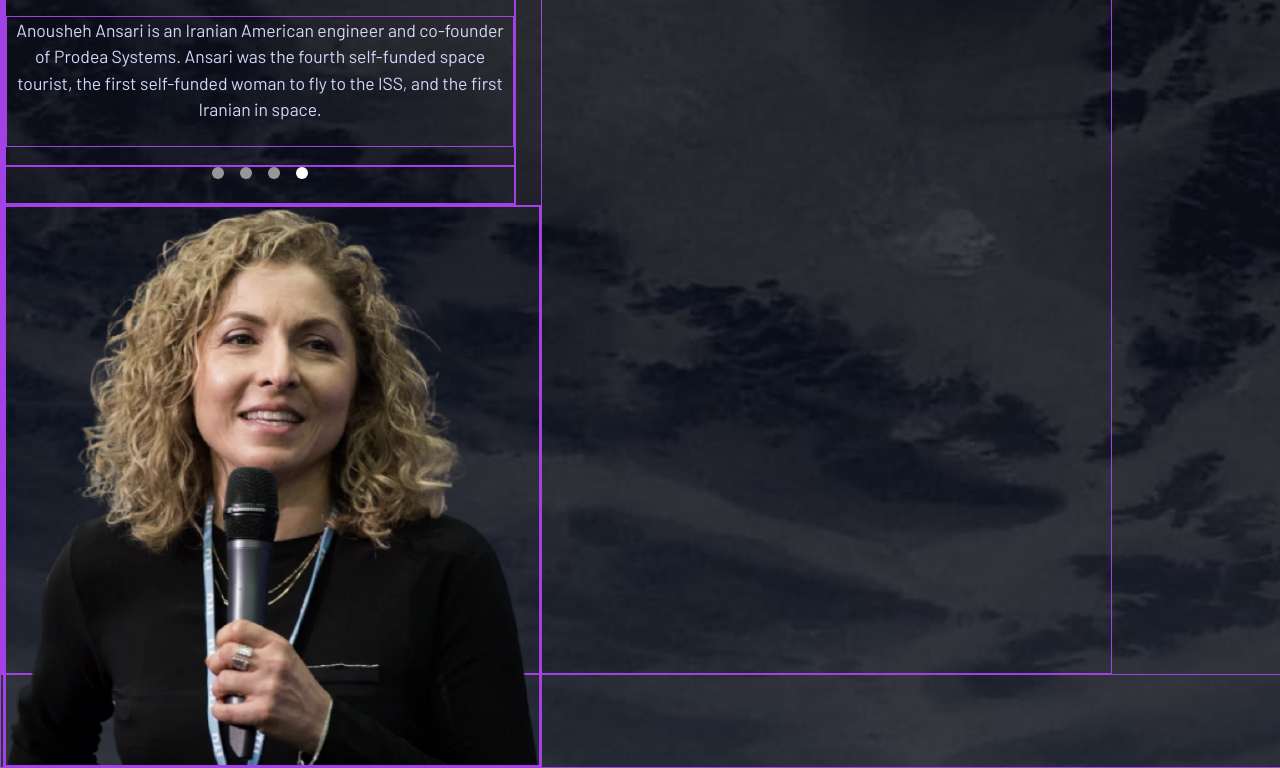
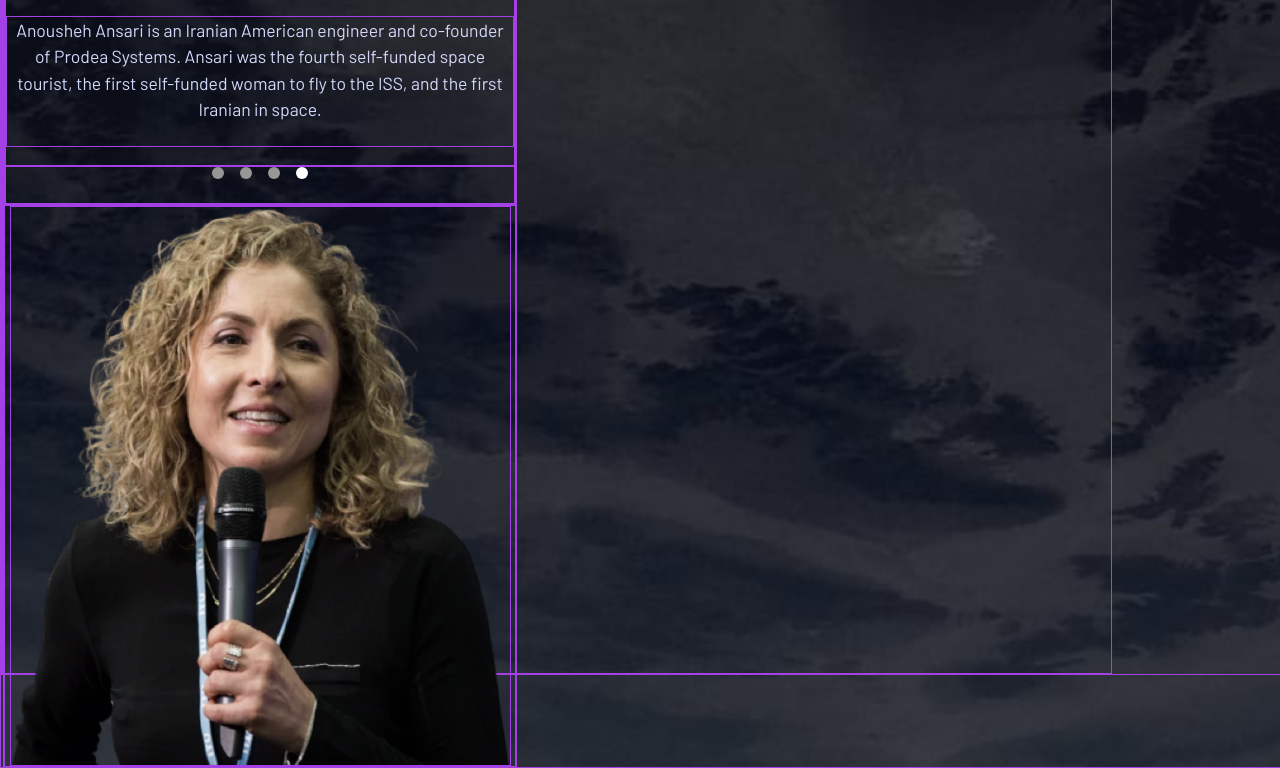
Before and after one commit to indigorose/Space-Website, a plain HTML site: page crew-engineer.html in a window 1280 px wide. Shown: the part 256-1024 px from the top of the page. Drawn offline with Linux system fonts and the light colour scheme.

Commit message:
Refactor engineer tablet image layout for improved responsiveness and spacing

```diff
--- a/crew-engineer.html
+++ b/crew-engineer.html
@@ -135,7 +135,7 @@
 								src="./assets/crew/image-anousheh-ansari.webp"
 								alt="Anousheh Ansari"
 								id="crew-image"
-								class="crew-image"
+								class="crew-image ansari-image"
 							/>
 						</div>
 					</div>
--- a/styles.css
+++ b/styles.css
@@ -926,6 +926,11 @@ img {
 		height: 560px;
 	}
 
+	.ansari-image {
+		margin: 0 auto;
+		width: 501px;
+	}
+
 	/* Technology tablet */
 
 	.tech-tablet {
```
